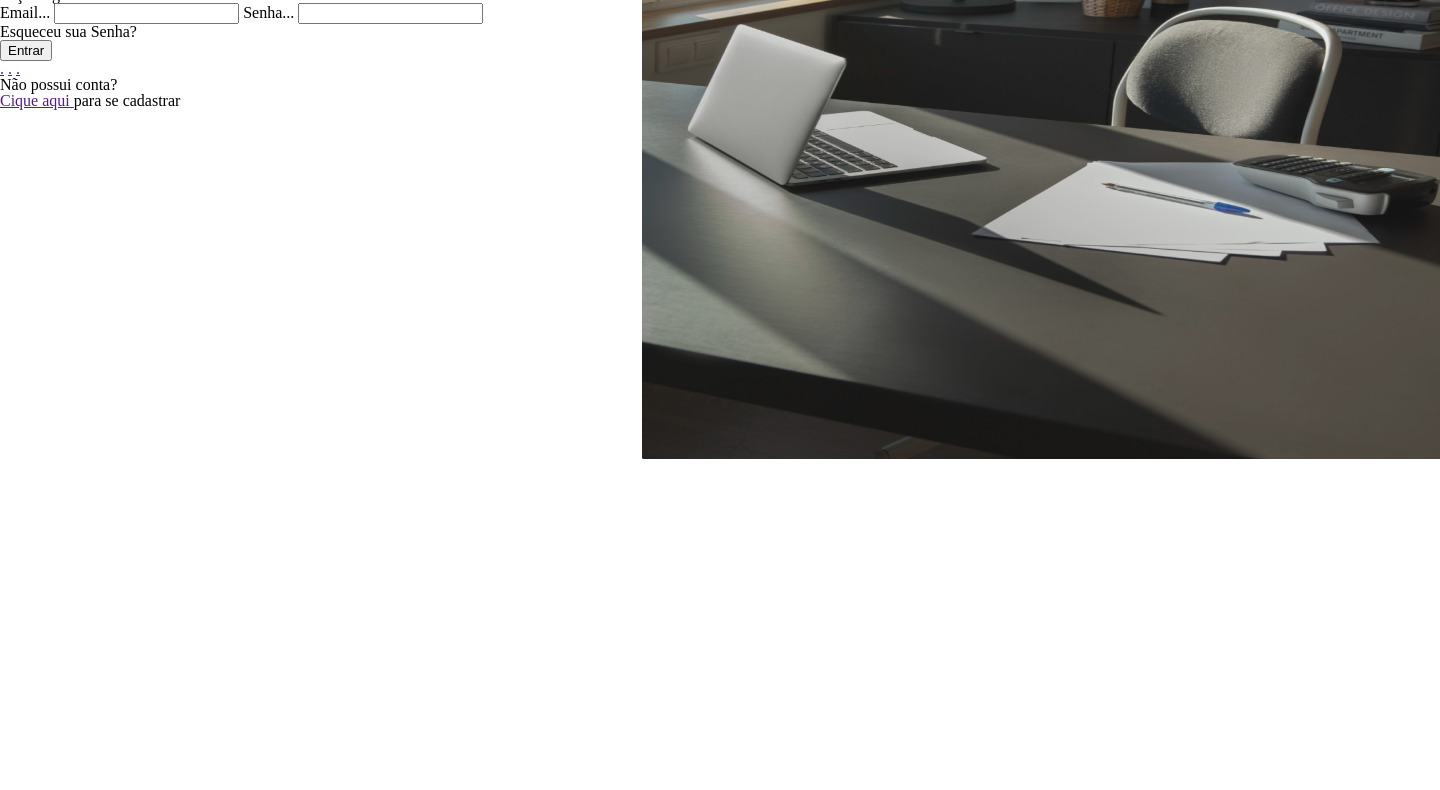
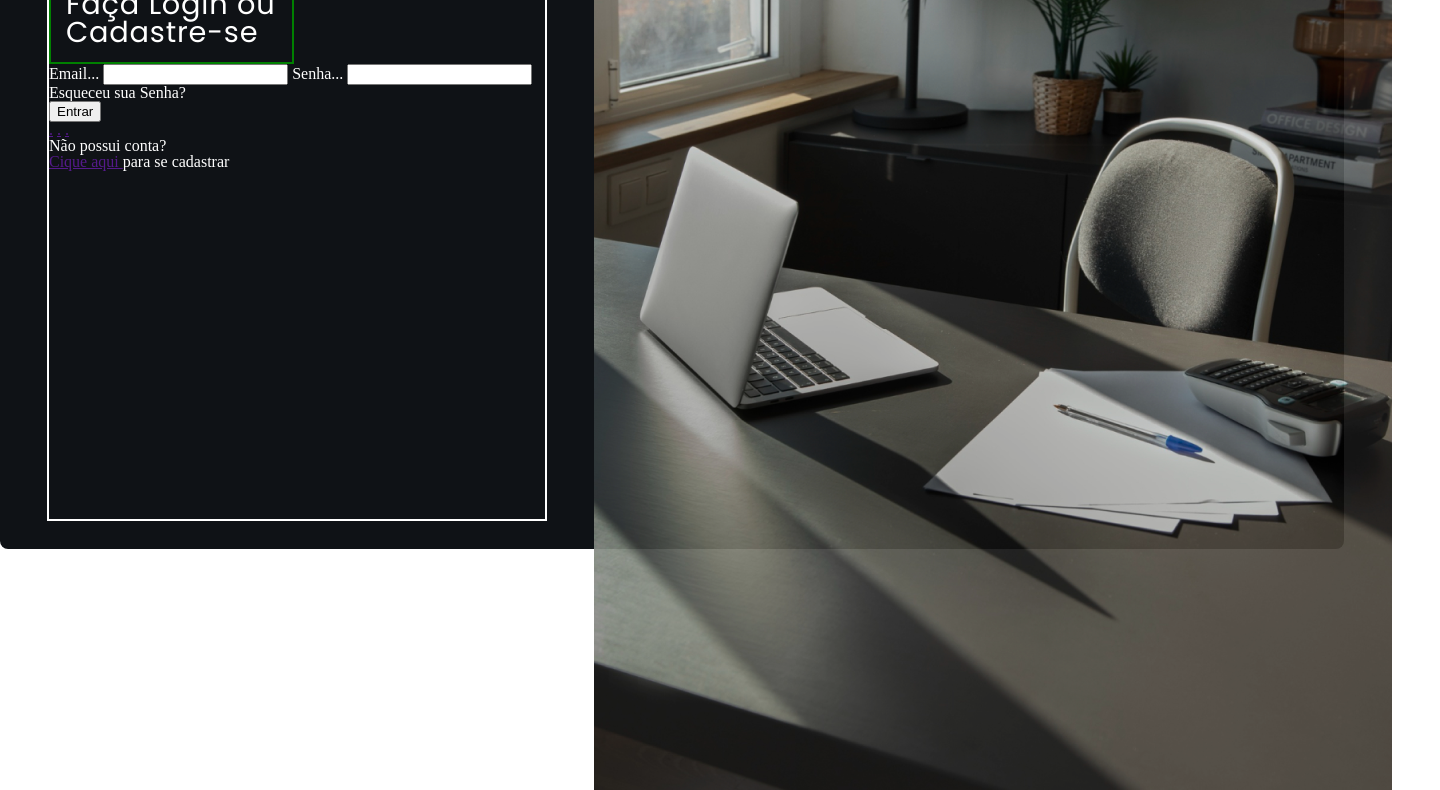
Before and after one commit to PedroSampaio11/Next-Digital-Services-, a plain HTML site: page index.html in a window 1280 px wide. Shown: the part 171-961 px from the top of the page, 1440 px wide, since content can reach past the window. Before the commit the page ends 900 px from the top, so only its background shows below. Drawn offline with Linux system fonts and the light colour scheme.

Commit message:
Update styles.css

```diff
--- a/CSS/styles.css
+++ b/CSS/styles.css
@@ -1,22 +1,59 @@
 @import url('https://fonts.googleapis.com/css2?family=Poppins:ital,wght@0,100;0,200;0,300;0,400;0,500;0,600;0,700;0,800;0,900;1,100;1,200;1,300;1,400;1,500;1,600;1,700;1,800;1,900&display=swap');
+*{
+    box-sizing: border-box;
+}
 
 body{
-    max-height: 900px;
+    height: 720px;
+    width: 1344px;
 }
+
 .content{
-    width: 1440px;
-    height: 900px;
+    width: 100%;
+    height: 100%;
+    margin: 0 auto;
 
     display: flex;
     justify-content: space-between;
+    align-items: center;
+
+    background-color: #0f1216;
+    border-radius: 8px;
+    color: #fff;
+}
+
+.logo img{
+    height: 110px;
+    width: 130px;
 }
 
 aside{
-    width: 798px;
-    height: 900px;
+    width: 750px;
+    height: 100%;
 }
 
-aside img{
-    height: 70%;
+aside .img-lateral{
+    height: 100%;
     width: 100%;
+    border-radius: 5px 8px 8px 5px;
 }
+
+main{
+    margin: 0 auto;
+}
+
+.form-login{
+    border: 2px solid #fff;
+    height: 550px;
+    width: 500px;
+}
+
+.form-login h1{
+    border: 2px solid green;
+    font-size: 1.8rem;
+    padding: 15px;
+    width: 245px;
+    font-weight: 400;
+    font-family: 'poppins';
+    letter-spacing: 0.8px;
+}
```
